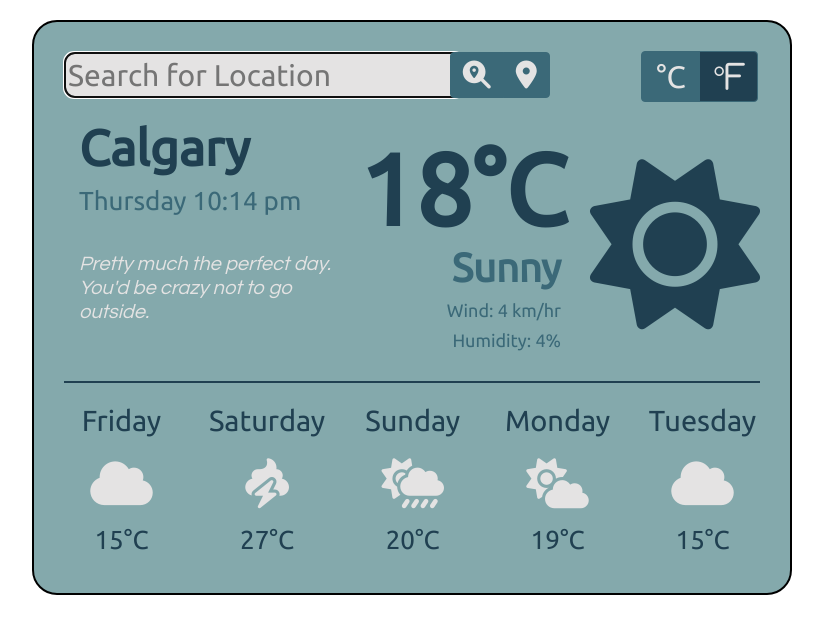
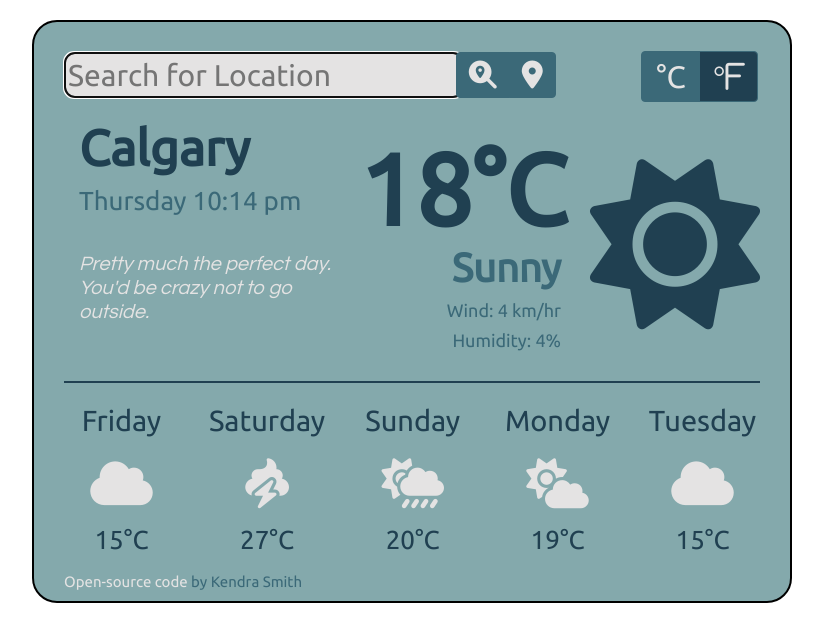
Before and after one commit to Kendyns/SheCodes-Weather-App, a plain HTML site: page index.html in a window 1280 px wide. Shown: the whole page, without its empty margins (73-896 px from the left). Drawn offline with nearby package versions, Linux system fonts and the light colour scheme.

Commit message:
Added open-source code link

```diff
--- a/index.html
+++ b/index.html
@@ -110,6 +110,16 @@
             <h4 class="future temp5">15°C</h4>
           </div>
         </div>
+        <h6 class="openSourced">
+          <a
+            class="link"
+            target="_blank"
+            href="https://github.com/Kendyns/SheCodes-Weather-App"
+          >
+            Open-source code
+          </a>
+          by Kendra Smith
+        </h6>
       </div>
     </div>
     <script src="src/index.js"></script>
--- a/src/styles.css
+++ b/src/styles.css
@@ -48,7 +48,7 @@ p {
 .app {
   border: 2px solid black;
   margin: 20px;
-  padding: 30px;
+  padding: 30px 30px 5px 30px;
   background: #84a9ac;
   width: 760px;
   border-radius: 25px;
@@ -71,7 +71,7 @@ p {
   font-size: 28px;
   position: relative;
   top: -7px;
-  left: -18px;
+  left: -12px;
   transition: all 200ms ease-in-out;
 }
 .searchplace:hover {
@@ -136,3 +136,14 @@ p {
   font-size: 50px;
   padding: 0 0 16px 0;
 }
+.openSourced {
+  margin: 10px 0px 5px 0px;
+  font-size: 15px;
+}
+.link {
+  color: #e4e3e3;
+}
+.link:hover {
+  text-decoration: none;
+  color: #e4e3e3;
+}
```
